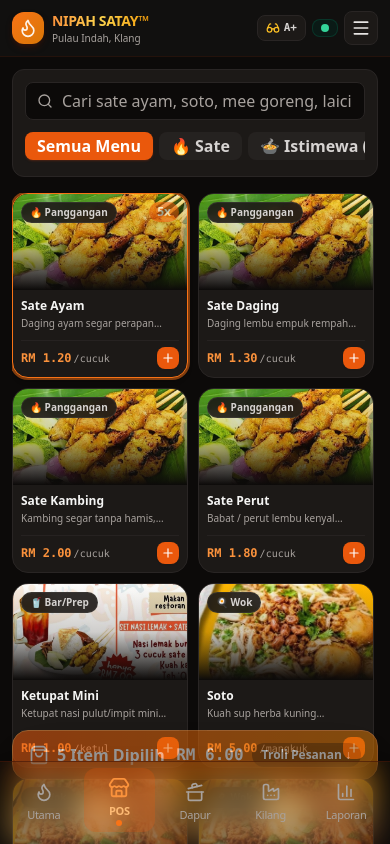
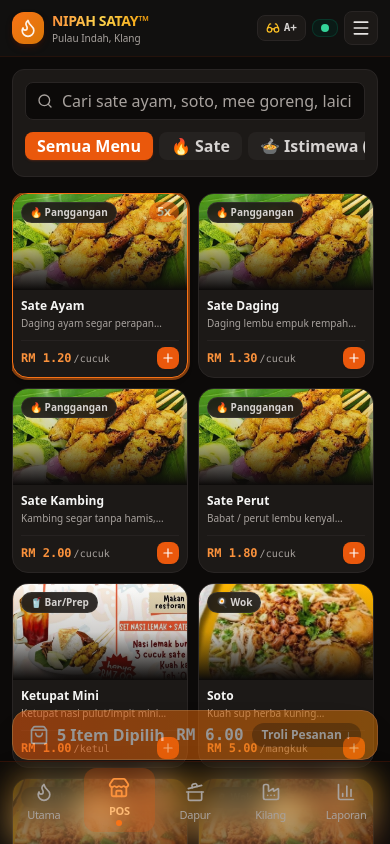
Before and after one commit to aku18xy/nipah-satay, a Next.js app: page /pos in a window 390 px wide. Both pictures are taken after a click on the element 100 px from the left and 285 px from the top of the page. Shown: the top 844 px of the page. Built offline with nearby package versions, Linux system fonts and the light colour scheme.

Commit message:
style(pos): elevate floating mobile cart pill above bottom navigation bar

```diff
--- a/app/pos/page.tsx
+++ b/app/pos/page.tsx
@@ -169,7 +169,7 @@ export default function PosPage() {
         </div>
 
         {/* Product Cards Grid */}
-        <div className="grid grid-cols-2 sm:grid-cols-3 gap-2.5 sm:gap-3 overflow-y-auto lg:max-h-[calc(100vh-13rem)] pr-1 pb-24 lg:pb-0">
+        <div className="grid grid-cols-2 sm:grid-cols-3 gap-2.5 sm:gap-3 overflow-y-auto lg:max-h-[calc(100vh-13rem)] pr-1 pb-32 lg:pb-0">
           {filteredMenu.map((item) => {
             const inCart = cart.find((i) => i.itemId === item.id);
             const isSatay = item.category === 'sate';
@@ -423,7 +423,7 @@ export default function PosPage() {
 
       {/* Floating Cart Button for Mobile View */}
       {cart.length > 0 && (
-        <div className="lg:hidden fixed bottom-16 left-3 right-3 z-40">
+        <div className="lg:hidden fixed bottom-[5.25rem] left-3 right-3 z-40">
           <button
             onClick={() => {
               const cartElem = document.getElementById('pos-cart-panel');
--- a/public/sw.js
+++ b/public/sw.js
@@ -1,5 +1,5 @@
-// Nipah Satay Service Worker for Offline PWA Resilience (v7 - POS Mobile Card Layout Fix)
-const CACHE_NAME = 'nipah-satay-v7';
+// Nipah Satay Service Worker for Offline PWA Resilience (v8 - Elevated Floating Bar)
+const CACHE_NAME = 'nipah-satay-v8';
 const STATIC_ASSETS = [
   '/',
   '/manifest.json',
```
